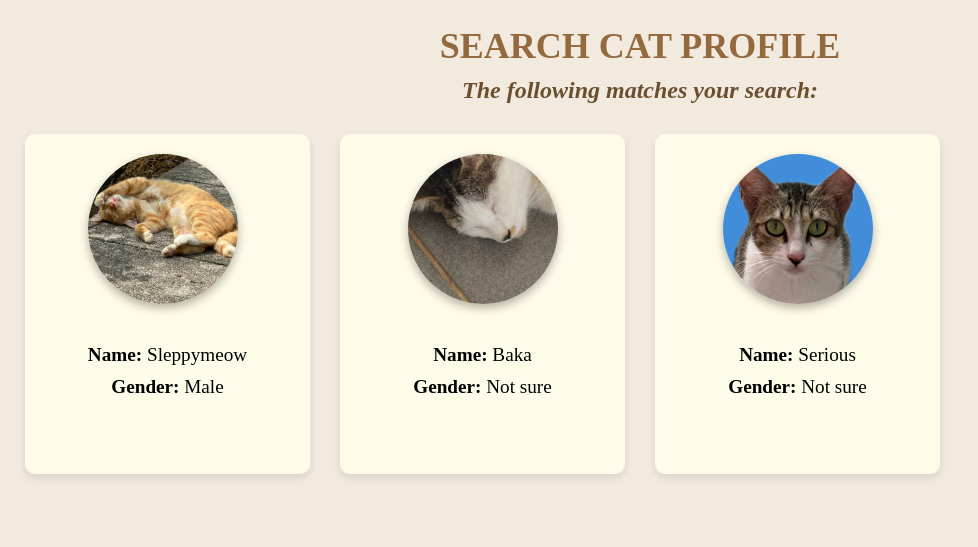
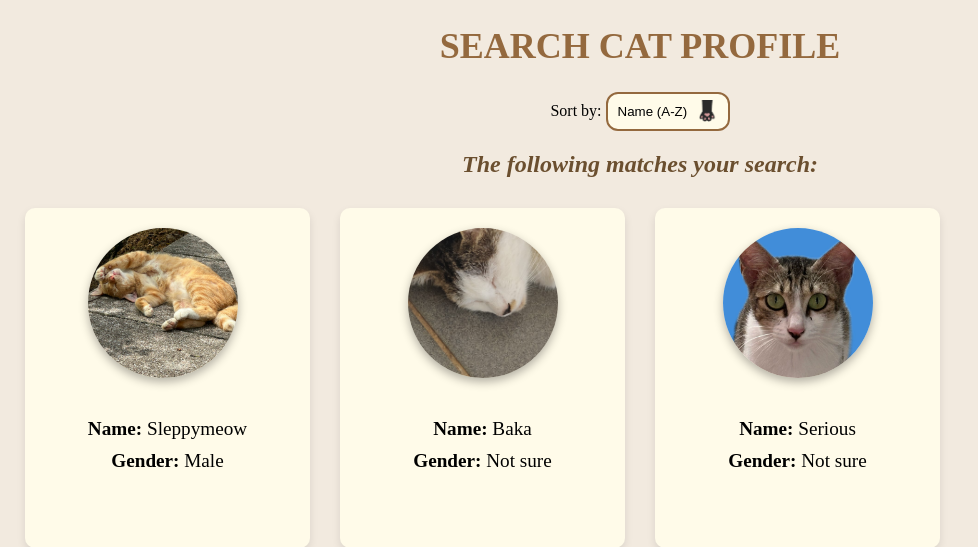
Before and after one commit to wshyen/MeowMeowU, a Flask app: page /cat_list in a window 1280 px wide. Shown: the top 547 px of the page, without its empty margins (0-978 px from the left). Run offline with Flask 3, Linux system fonts and the light colour scheme; data comes from the database, SQL or seed files in the repository.

Commit message:
add sort button

```diff
--- a/search/templates/cat_list.html
+++ b/search/templates/cat_list.html
@@ -22,6 +22,27 @@
             font-style: italic;
             margin-top: 0;
             margin-bottom: 30px;
+        }
+
+        .sort-container {
+            text-align: center;
+            margin-bottom: 20px;
+        }
+
+        .sort-container select {
+            padding: 10px 40px 10px 10px;
+            cursor: pointer;
+            background-color: #fffbe9;
+            border-radius: 12px;
+            margin-top: 15px;
+            appearance: none;
+            transition: border-color 0.3s ease;
+            border: 2px solid #94693e;
+            outline: none;
+            background-image: url("/static/cat_paws_icon.png");
+            background-repeat: no-repeat;
+            background-position: right 10px center;
+            background-size: 20px;
         }
 
         .cat-grid {
@@ -77,6 +98,16 @@
     <body>
         <h1>SEARCH CAT PROFILE</h1>
 
+        <div class="sort-container">
+            <form method="GET" action="/search">
+                <label for="sort">Sort by:</label>
+                <select name="sort" id="sort" onchange="this.form.submit()">
+                    <option value="name_asc">Name (A-Z)</option>
+                    <option value="name_desc">Name (Z-A)</option>
+                </select>
+            </form>
+        </div>
+
         {% if profiles %}
         <h2>The following matches your search:</h2>
         <div class="cat-grid">
```
